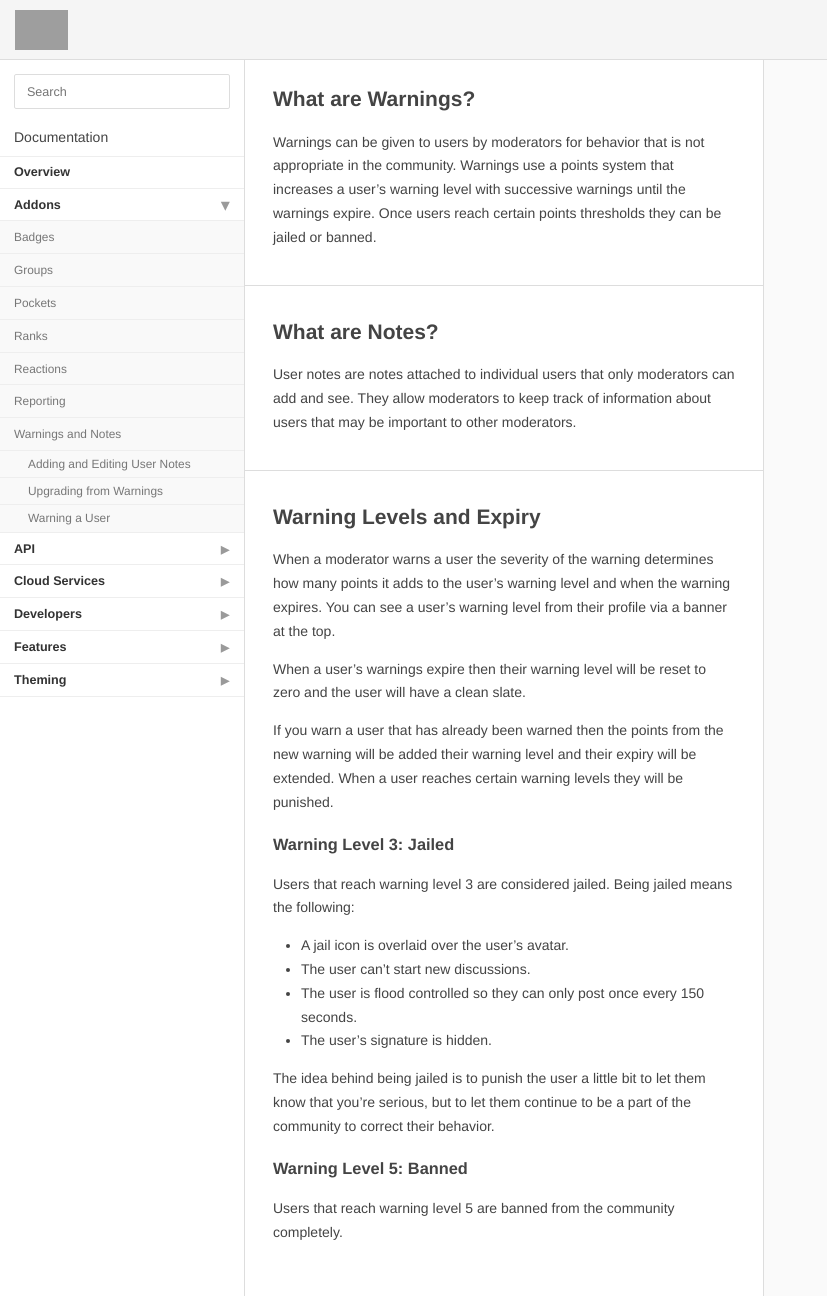
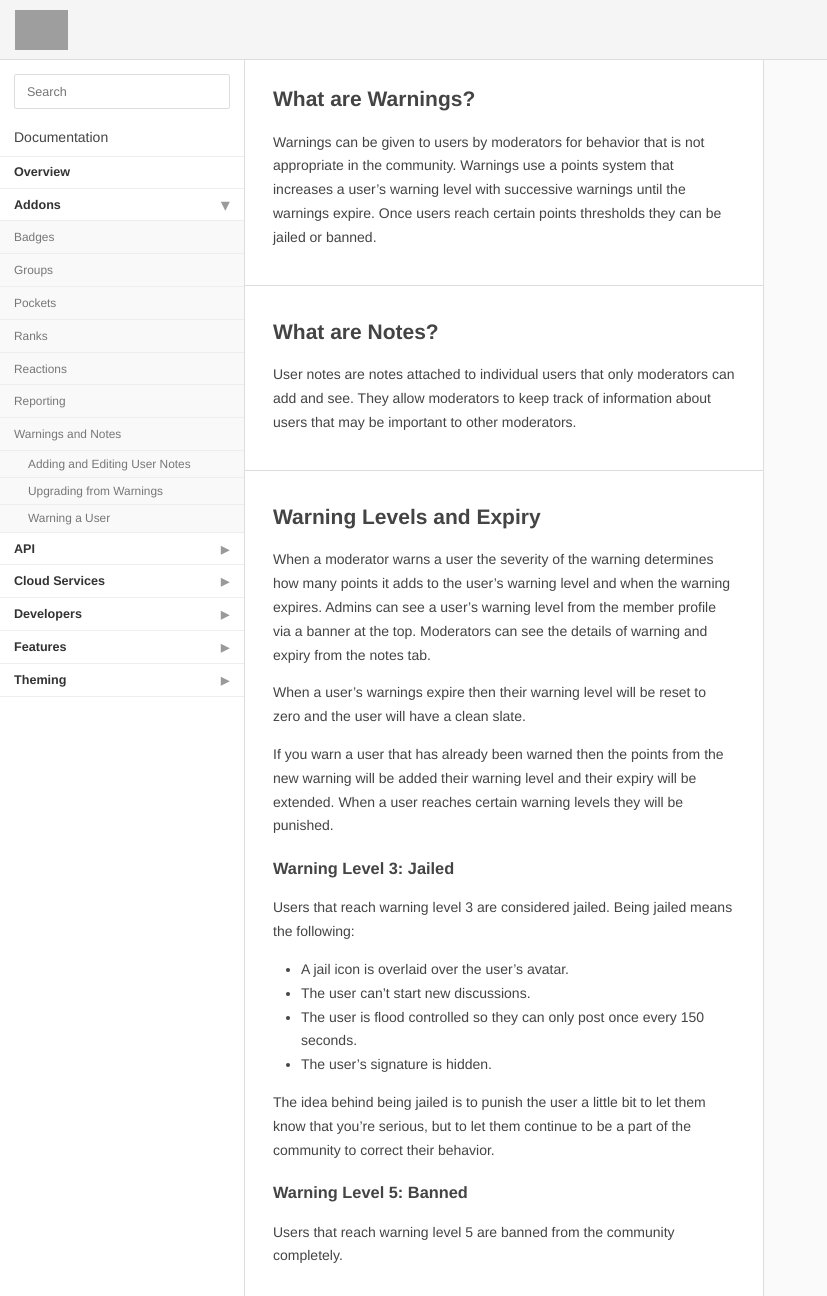
Before and after one commit to hgtonight/vanilladocs, a Jekyll site: the page built from addons/warnings-and-notes/index.md, in a window 1280 px wide and 1296 px high. Shown: the whole window, without its empty margins (0-827 px from the left). Built offline with Jekyll 4.4.1, drawn with Linux system fonts in a browser that asks for light colours; Markdown is read by kramdown in place of the engine named in the settings; grey boxes are pictures that could not be loaded.

Commit message:
Update index.md
clarification on how to see member warning level for admin and moderator

```diff
--- a/addons/warnings-and-notes/index.md
+++ b/addons/warnings-and-notes/index.md
@@ -14,7 +14,7 @@ User notes are notes attached to individual users that only moderators can add a
 
 ## Warning Levels and Expiry
 
-When a moderator warns a user the severity of the warning determines how many points it adds to the user’s warning level and when the warning expires. You can see a user’s warning level from their profile via a banner at the top.
+When a moderator warns a user the severity of the warning determines how many points it adds to the user’s warning level and when the warning expires. Admins can see a user’s warning level from the member profile via a banner at the top. Moderators can see the details of warning and expiry from the notes tab.
 
 When a user’s warnings expire then their warning level will be reset to zero and the user will have a clean slate.
 
```
